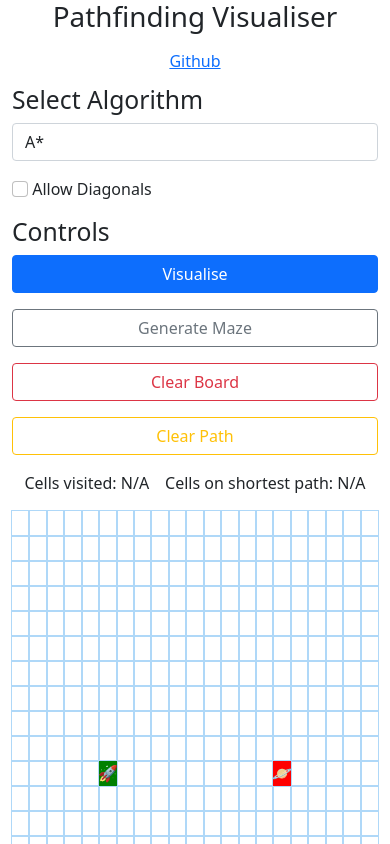
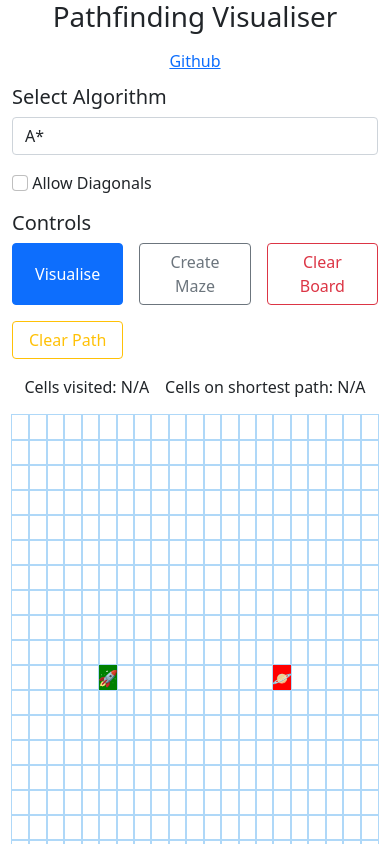
Before and after one commit to jeffreyquan/pathfinding-visualiser, a React (Create React App) app: page / in a window 390 px wide. Shown: the top 844 px of the page. Built offline with nearby package versions, Linux system fonts and the light colour scheme.

Commit message:
adjusted styling to subheading font size and buttons

```diff
--- a/src/PathfindingVisualiser/PathfindingVisualiser.jsx
+++ b/src/PathfindingVisualiser/PathfindingVisualiser.jsx
@@ -249,7 +249,7 @@ export default function PathfindingVisualiser() {
       <Row>
         <FormGroup>
           <Label for="algorithmSelect">
-            <h2>Select Algorithm</h2>
+            <h2 className={styles.subheading}>Select Algorithm</h2>
           </Label>
           <Input
             type="select"
@@ -278,7 +278,7 @@ export default function PathfindingVisualiser() {
         </FormGroup>
       </Row>
       <Row>
-        <h2>Controls</h2>
+        <h2 className={styles.subheading}>Controls</h2>
         <div className={styles.buttonGroup}>
           <Button
             disabled={disabledGrid || disableButton()}
@@ -297,7 +297,7 @@ export default function PathfindingVisualiser() {
             color="secondary"
             onClick={() => setMaze()}
           >
-            Generate Maze
+            Create Maze
           </Button>
           <Button
             disabled={disableButton()}
--- a/src/PathfindingVisualiser/PathfindingVisualiser.module.css
+++ b/src/PathfindingVisualiser/PathfindingVisualiser.module.css
@@ -18,24 +18,15 @@
 }
 
 .buttonGroup {
-  display: flex;
-}
-
-.buttonGroup button:not(:last-child) {
-  margin-right: 16px;
+  display: grid;
+  grid-gap: 16px;
+  grid-template-columns: repeat(auto-fit, minmax(100px, 0.5fr));
 }
 
 label {
   cursor: pointer;
 }
 
-@media only screen and (max-width: 525px) {
-  .buttonGroup {
-    flex-direction: column;
-  }
-
-  .buttonGroup button:not(:last-child) {
-    margin-right: 0;
-    margin-bottom: 16px;
-  }
+.subheading {
+  font-size: 20px;
 }
--- a/src/PathfindingVisualiser/Scoreboard/Scoreboard.module.css
+++ b/src/PathfindingVisualiser/Scoreboard/Scoreboard.module.css
@@ -6,3 +6,7 @@
 .scoreboard > div:first-child {
   margin-right: 16px;
 }
+
+.scoreboard > div {
+  text-align: center;
+}
```
